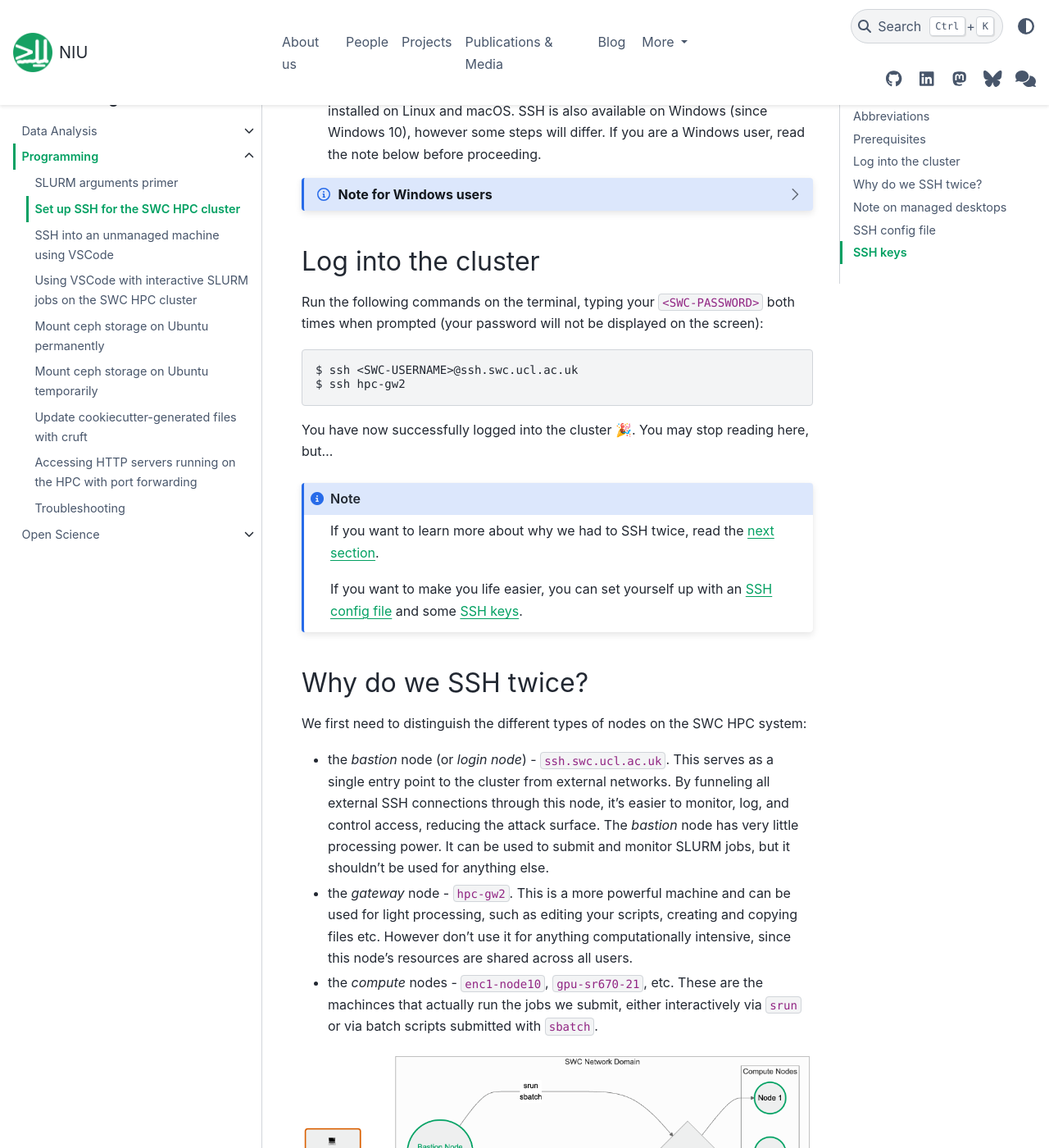
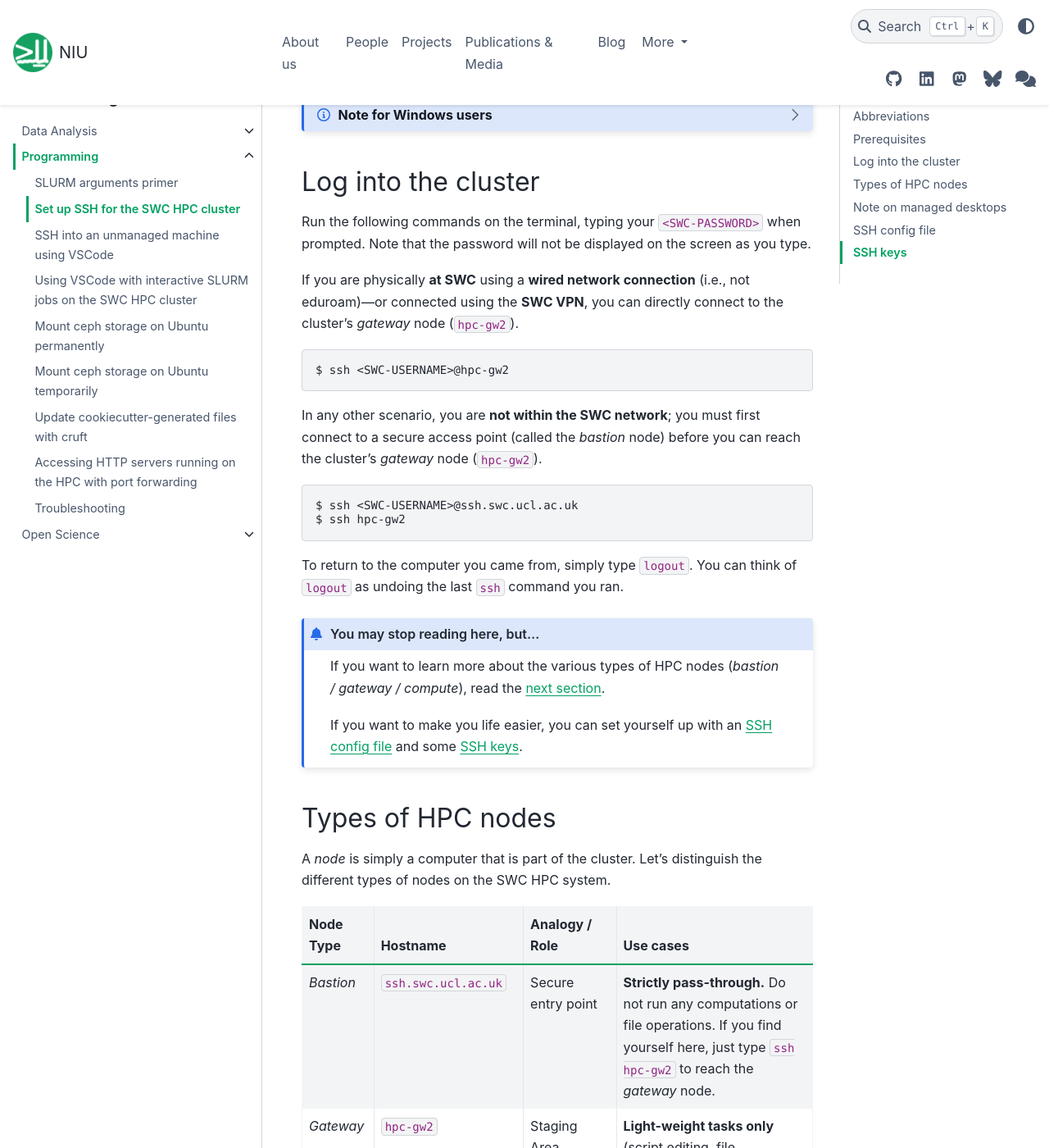
Before and after one commit to neuroinformatics-unit/neuroinformatics-unit.github.io, a Sphinx documentation site: the page built from docs/source/howto/programming/SSH-SWC-cluster.md, in a window 1280 px wide and 1400 px high, scrolled down 1306 px. Shown: the whole window at 82% size. Built offline with Sphinx 7.4.7 and the PyData theme 0.15.4, drawn with Linux system fonts in a browser that asks for light colours; nearby versions of some CDN libraries; pages that are not in the unit, such as notebooks, are missing from menus; some of the changed text lies outside the part shown.

Commit message:
Update SSH instructions to avoid unnecessary usage of bastion node
Ported from https://github.com/neuroinformatics-unit/HowTo/pull/78

Co-Authored-By: Claude Opus 4.8 <noreply@anthropic.com>

````diff
--- a/docs/source/howto/programming/SSH-SWC-cluster.md
+++ b/docs/source/howto/programming/SSH-SWC-cluster.md
@@ -3,10 +3,6 @@
 
 This guide explains how to connect to the SWC's HPC cluster via SSH from
 any personal computer.
-
-If you have access to a desktop managed by the SWC's IT team
-the connection is much more straightforward than described here
-(see the [note on managed desktops](ssh-managed-target)).
 
 ```{include} ../../_static/howto/swc-wiki-warning.md
 ```
@@ -41,13 +37,7 @@ You have two options on how to proceed:
 
 2. If you are using Windows 10 or newer, you can follow this guide (except for the section on [SSH keys](#ssh-keys)) using native Windows functionalities as described here.
 
-
-    To [Log into the cluster](#log-into-the-cluster), you can use the same commands as in the guide below, but typed in the Windows `cmd`:
-    ```{code-block} console
-    :caption: cmd
-    ssh <SWC-USERNAME>@ssh.swc.ucl.ac.uk
-    ssh hpc-gw2
-    ```
+    To [Log into the cluster](#log-into-the-cluster), you can use the same commands as in the guide below, but typed in the Windows `cmd` or PowerShell.
 
     The [SSH config file](#ssh-config-file) section can be followed using the file browser and Notepad, instead of the terminal and `nano`.
     Create the `.ssh` folder in you home directory, i.e. `C:\Users\<USERNAME>\.ssh`,
@@ -58,54 +48,66 @@ You have two options on how to proceed:
     (click 'View' in the file browser and check the box 'File name extensions').
     The `config` file contents should be the same as in the guide below.
 
-    In day-to-day use, you can use the `ssh swc-gateway` and `ssh swc-bastion` commands natively in Windows `cmd`,
-    provided that you have defined those aliases in your `config` file, as this guide describes.
+    In day-to-day use, you can use the `ssh swc-gateway` command natively in Windows `cmd`,
+    provided that you have defined the alias in your `config` file, as this guide describes.
 :::
 
 ## Log into the cluster
-Run the following commands on the terminal, typing your `<SWC-PASSWORD>` both times when prompted
-(your password will not be displayed on the screen):
+
+Run the following commands on the terminal, typing your `<SWC-PASSWORD>` when prompted.
+Note that the password will not be displayed on the screen as you type.
+
+If you are physically **at SWC** using a **wired network connection** (i.e., not eduroam)—or
+connected using the **SWC VPN**, you can directly connect to the cluster's *gateway* node (`hpc-gw2`).
+
+```{code-block} console
+$ ssh <SWC-USERNAME>@hpc-gw2
+```
+
+In any other scenario, you are **not within the SWC network**; you must first connect to a secure access point (called the *bastion* node) before you can reach the cluster's *gateway* node (`hpc-gw2`).
 
 ```{code-block} console
 $ ssh <SWC-USERNAME>@ssh.swc.ucl.ac.uk
 $ ssh hpc-gw2
 ```
-You have now successfully logged into the cluster 🎉. You may stop reading here, but...
 
-::: {note}
-If you want to learn more about why we had to SSH twice, read the [next section](#why-do-we-ssh-twice).
+To return to the computer you came from, simply type `logout`. You can think of `logout` as undoing the last `ssh` command you ran.
+
+:::{admonition} You may stop reading here, but...
+
+If you want to learn more about the various types of HPC nodes (*bastion / gateway / compute*), read the [next section](#types-of-hpc-nodes).
 
 If you want to make you life easier, you can set yourself up with an [SSH config file](#ssh-config-file)
 and some [SSH keys](#ssh-keys).
 :::
 
-## Why do we SSH twice?
-We first need to distinguish the different types of nodes on the SWC HPC system:
 
-- the *bastion* node (or *login node*) - `ssh.swc.ucl.ac.uk`. This serves as a single entry point to the cluster from external networks. By funneling all external SSH connections through this node, it's easier to monitor, log, and control access, reducing the attack surface. The *bastion* node has very little processing power. It can be used to submit and monitor SLURM jobs, but it shouldn't be used for anything else.
-- the *gateway* node - `hpc-gw2`. This is a more powerful machine and can be used for light processing, such as editing your scripts, creating and copying files etc. However don't use it for anything computationally intensive, since this node's resources are shared across all users.
-- the *compute* nodes - `enc1-node10`, `gpu-sr670-21`, etc. These are the machinces that actually run the jobs we submit, either interactively via `srun` or via batch scripts submitted with `sbatch`.
+## Types of HPC nodes
+
+A *node* is simply a computer that is part of the cluster.
+Let's distinguish the different types of nodes on the SWC HPC system.
+
+| Node Type | Hostname | Analogy / Role | Use cases |
+| :--- | :--- | :--- | :--- |
+| *Bastion* | `ssh.swc.ucl.ac.uk` | Secure entry point | **Strictly pass-through.** Do not run any computations or file operations. If you find yourself here, just type `ssh hpc-gw2` to reach the *gateway* node. |
+| *Gateway* | `hpc-gw2` | Staging Area | **Light-weight tasks only** (script editing, file management, job submission). Do not run computations. |
+| *Compute* | `enc1-node10`, `gpu-sr670-21`, etc. | Workhorses | **Run the actual computations** submitted via `srun` or `sbatch`. |
 
 ![](../../_static/howto/ssh_flowchart_unmanaged.png)
 
 Your home directory, as well as the locations where filesystems like `ceph` are mounted, are shared across all of the nodes.
 
-The first `ssh` command - `ssh <SWC-USERNAME>@ssh.swc.ucl.ac.uk` only takes you to the *bastion* node. A second command - `ssh hpc-gw2` - is needed to reach the *gateway* node.
+The *compute* nodes should only be accessed via the SLURM `srun` or `sbatch` commands from the *gateway* node.
 
-Similarly, if you are on the *gateway* node, typing `logout` once will only get you one layer outo the *bastion* node. You need to type `logout` again to exit the *bastion* node and return to your local machine.
-
-The *compute* nodes should only be accessed via the SLURM `srun` or `sbatch` commands. This can be done from either the *bastion* or the *gateway* nodes. If you are running an interactive job on one of the *compute* nodes, you can terminate it by typing `exit`. This will return you to the node from which you entered.
-
-:::{dropdown} Be mindful of node usage
+:::{dropdown} Be mindful of using shared nodes
 :color: warning
 :icon: alert
 
-Avoid running heavy computations on the *bastion* or *gateway* nodes, as
-they are meant for light tasks like text editing or job submissions to SLURM.
+Avoid running heavy computations on the *bastion* or *gateway* nodes, as these are shared across all users of the HPC cluster.
 
-For quick tasks that may burden these nodes,
-request an interactive session on a *compute* node using the `srun` command.
-Here's an example for creating a new conda environment:
+It's always safer to request dedicated *compute* resources, which will be yours for the duration of your job.
+
+For example, this is how you can request an an interactive session on a *compute* node to create a new conda environment:
 
 ```{code-block} console
 $ srun -p cpu -n 4 --mem 8G --pty bash -i
@@ -119,26 +121,23 @@ Depending on your needs and node availability, you may need to request
 a different partition. See the [SLURM arguments primer](slurm-arguments-target)
 for more information.
 
-The `--pty bash -i` part specifies
-an interactive bash shell. The following two commands are run in this shell,
-on the assigned *compute* node.
+The `--pty bash -i` part specifies an interactive bash shell.
+The following two commands are run in this shell, on the assigned *compute* node.
 
 Type `exit` to leave the interactive session when finished.
 Avoid keeping sessions open when not in use.
 :::
 
-(ssh-managed-target)=
+(target-managed-desktops)=
 ## Note on managed desktops
 
 The SWC's IT team offers managed desktop computers equipped with either
 a Windows or a Linux image. These machines are already part of the SWC's
-trusted network domain, meaning you can access the HPC cluster without
-having to go through the *bastion* node.
+trusted network domain, meaning you can easily access the HPC cluster.
 
 - If you are using a [managed Windows desktop](https://liveuclac.sharepoint.com/sites/SSC/SitePages/SSC-SWC-Desktops-147956857.aspx),
 you can SSH directly into the *gateway* node with `ssh hpc-gw2` from the
-Windows `cmd` or PowerShell.
-You may use that node to prepare your scripts and submit SLURM jobs.
+Windows `cmd` or PowerShell. You may use that node to prepare your scripts and submit SLURM jobs.
 - If you are using a [managed Linux desktop](https://liveuclac.sharepoint.com/sites/SSC/SitePages/SSC-Managed-Linux-Desktop-69502751.aspx),
 you can even bypass the *gateway* node. In fact, you may directly submit SLURM jobs
 from your terminal, without having to SSH at all. That's because managed Linux desktops
@@ -151,7 +150,7 @@ A modified version of the flowchart found above, including managed desktops:
 
 
 ## SSH config file
-If you are frequently accessing the cluster from an unmanaged machine,
+If you are frequently accessing the cluster from outside the SWC network,
 you may find yourself typing the same SSH commands over and over again.
 You can make your life easier by editing the SSH config file.
 This is a text file that lives in your home directory and contains
@@ -215,7 +214,7 @@ upfront, but it will save you tons of time in the long run. Plus, it's more secu
 ::: {dropdown} How does SSH key authentication work?
 :color: info
 :icon: info
-You generate a pair of keys locally - a public and a private one -
+You generate a pair of keys locally—a public and a private one—
 and then copy the public key to the remote machine.
 When you try to SSH into the remote machine, the SSH client on your local machine
 will use the private key to generate a signature, which the SSH server on the
@@ -254,7 +253,9 @@ The `id_ed25519` file is your private key and **it should never be shared with a
 
 The `id_ed25519.pub` file is your public key.
 
-::: {warning}
+:::{dropdown} When to specify private key location in the SSH config
+:color: warning
+:icon: alert
 In most cases, you don't need to explicitly specify the location of the private key
 in your `~/.ssh/config` file because SSH will automatically look for the default key names
 (like `id_rsa`, `id_ed25519`, etc.) in the `~/.ssh` directory.
@@ -303,7 +304,7 @@ in the `config` file to figure out how to reach the remote machine.
 It copies the specified public key to your home directory on the target machine (in this case `swc-gateway`) and adds it to the `.ssh/authorized_keys` file there.
 
 Since your SWC home directory is shared across all HPC nodes, the public
-key will be available on all of them. That's why you only need to run the above command once, with either `swc-bastion` or `swc-gateway` as the target.
+key will be available on all of them. That's why you only need to run the above command once.
 :::
 
 
@@ -311,7 +312,3 @@ key will be available on all of them. That's why you only need to run the above
 ```{code-block} console
 $ ssh swc-gateway
 ```
-In case you want to SSH into the *bastion* node, you can do so by typing:
-```{code-block} console
-$ ssh swc-bastion
-```
````
